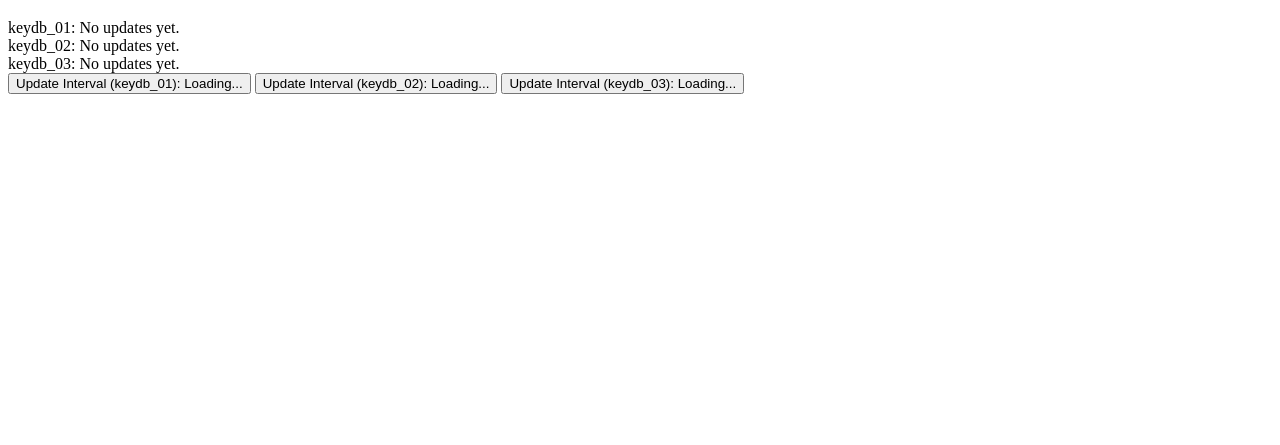
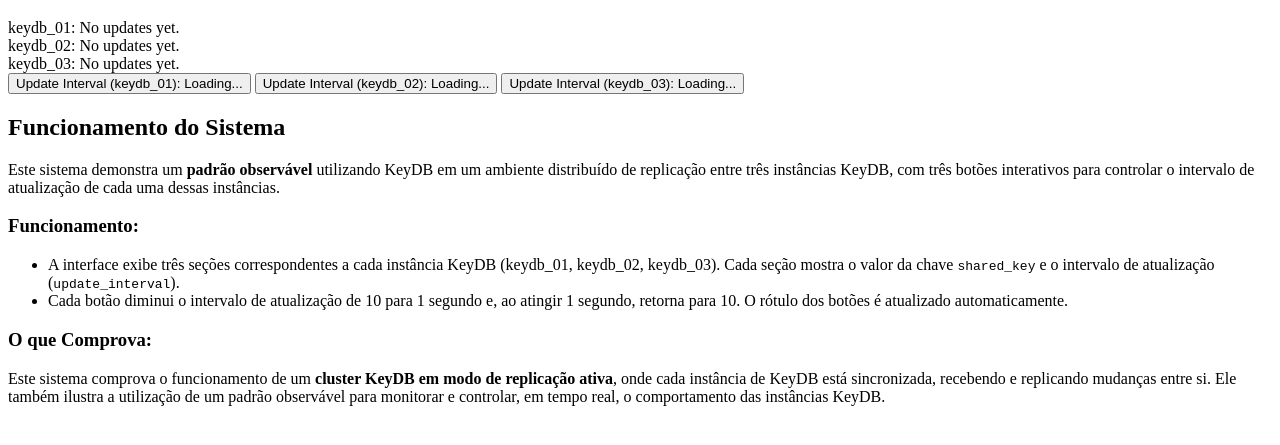
Before and after one commit to Machado-tec/keyDB-POC, a website: page nodejs/index.html in a window 1280 px wide. Shown: the part 61-506 px from the top of the page. Drawn offline with Linux system fonts and the light colour scheme; no server answers.

Commit message:
modified:   nodejs/index.html

```diff
--- a/nodejs/index.html
+++ b/nodejs/index.html
@@ -13,6 +13,22 @@
   <button id="interval-btn-01">Update Interval (keydb_01): Loading...</button>
   <button id="interval-btn-02">Update Interval (keydb_02): Loading...</button>
   <button id="interval-btn-03">Update Interval (keydb_03): Loading...</button>
+
+  <!-- Explanation Section -->
+  <h2>Funcionamento do Sistema</h2>
+  <p>
+    Este sistema demonstra um <strong>padrão observável</strong> utilizando KeyDB em um ambiente distribuído de replicação entre três instâncias KeyDB, com três botões interativos para controlar o intervalo de atualização de cada uma dessas instâncias.
+  </p>
+  <h3>Funcionamento:</h3>
+  <ul>
+    <li>A interface exibe três seções correspondentes a cada instância KeyDB (keydb_01, keydb_02, keydb_03). Cada seção mostra o valor da chave <code>shared_key</code> e o intervalo de atualização (<code>update_interval</code>).</li>
+    <li>Cada botão diminui o intervalo de atualização de 10 para 1 segundo e, ao atingir 1 segundo, retorna para 10. O rótulo dos botões é atualizado automaticamente.</li>
+  </ul>
+
+  <h3>O que Comprova:</h3>
+  <p>
+    Este sistema comprova o funcionamento de um <strong>cluster KeyDB em modo de replicação ativa</strong>, onde cada instância de KeyDB está sincronizada, recebendo e replicando mudanças entre si. Ele também ilustra a utilização de um padrão observável para monitorar e controlar, em tempo real, o comportamento das instâncias KeyDB.
+  </p>
 
   <script>
     const eventSource = new EventSource('/events');
```
